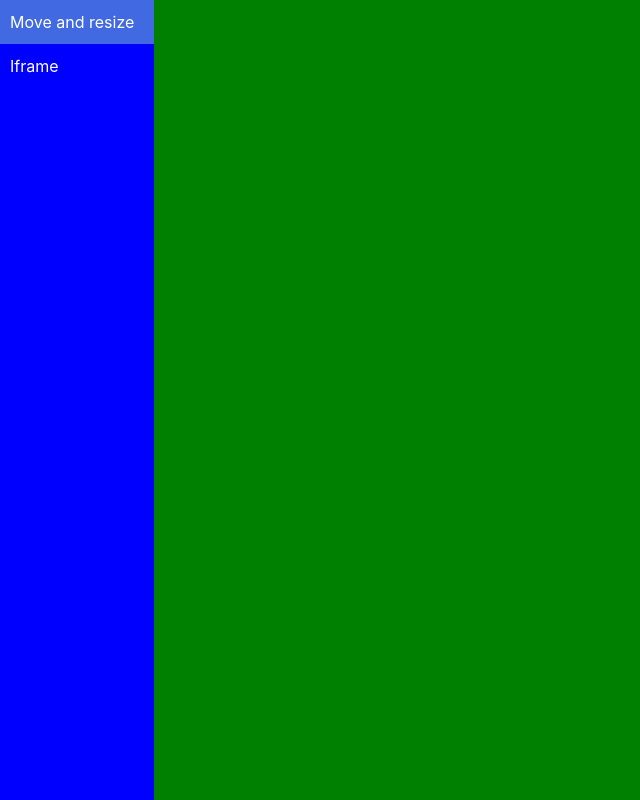
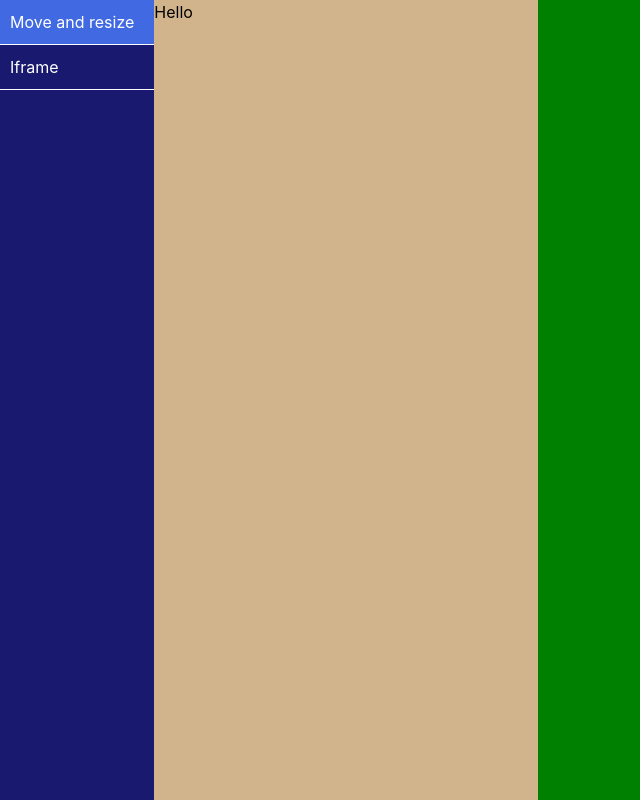
Before and after one commit to billdestein/better-frames, a React (Create React App) app: page / in a window 1280 px wide. Shown: the whole page, without its empty margins (0-640 px from the left). Built offline with nearby package versions, Linux system fonts and the light colour scheme.

Commit message:
More work

```diff
--- a/src/App.tsx
+++ b/src/App.tsx
@@ -11,9 +11,12 @@ const Container = styled.div`
 `
 
 const LeftDiv = styled.div`
-    background-color: blue;
-    color: white;
     height: 100%;
+`
+
+const MiddleDiv = styled.div`
+    background-color: tan;
+    width: 30%;
 `
 
 const RightDiv = styled.div`
@@ -36,6 +39,9 @@ function App() {
       <LeftDiv>
         <Left exampleSelected={exampleSelected}/>
       </LeftDiv>
+      <MiddleDiv>
+        Hello
+      </MiddleDiv>
       <RightDiv>
         <Right example={example}/>
       </RightDiv>
--- a/src/Left.tsx
+++ b/src/Left.tsx
@@ -16,12 +16,13 @@ const examples: Example[] = [
 ]
 
 const LeftNav = styled.div`
-    background-color: blue;
+    background-color: midnightblue;
     color: white;
     height: 100%;
 `
 
 const Option = styled.div`
+    border-bottom: 1px solid white;
     color: white;
     padding: 10px 20px 10px 10px;
     &:hover {
```
